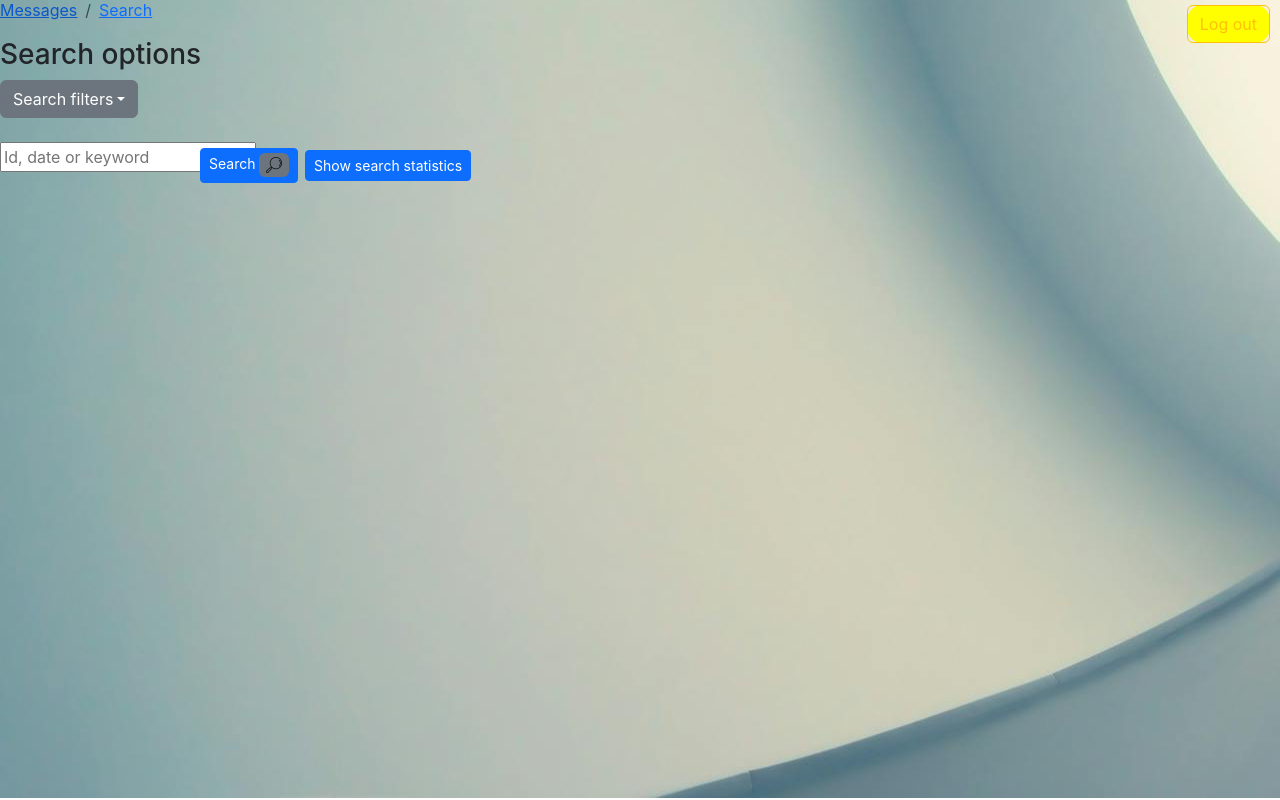
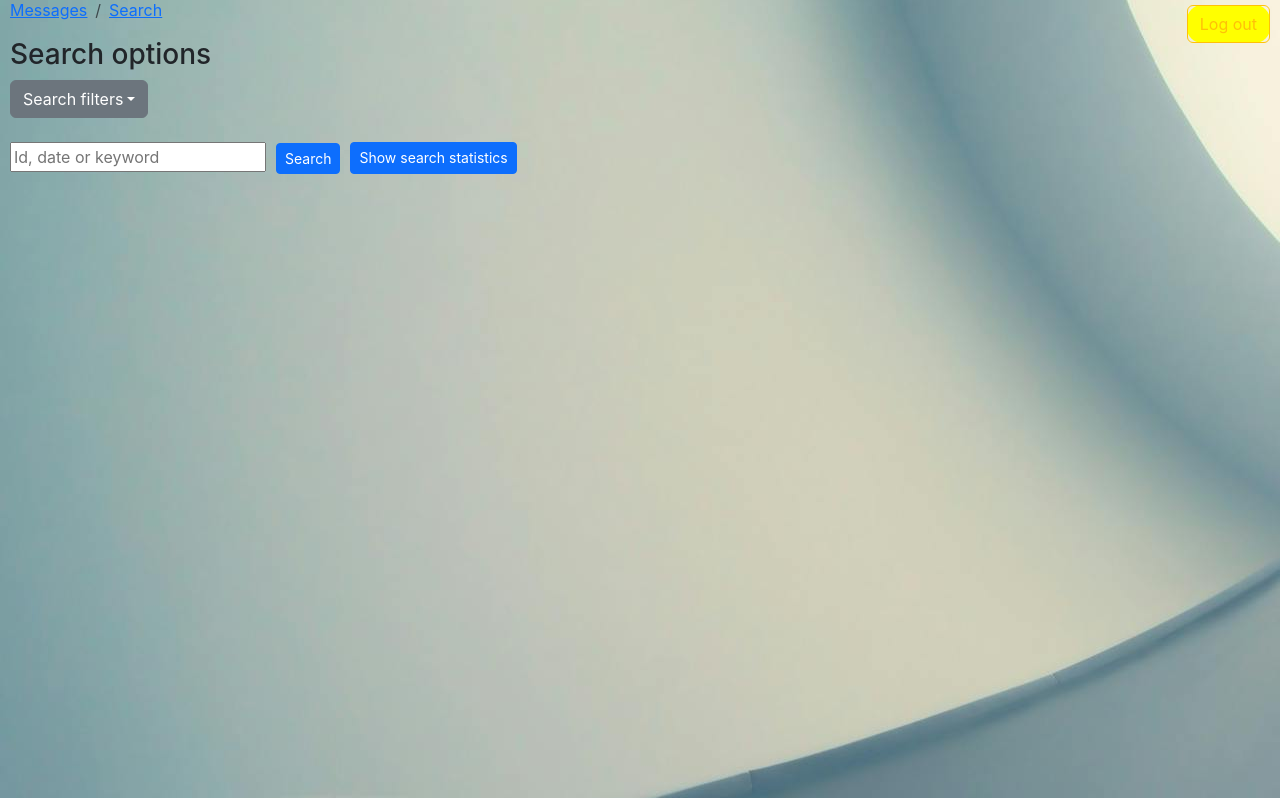
Before and after one commit to hannutt/MsgBoard, a React (Create React App) app in the folder frontend/: page /search in a window 1280 px wide. Built offline with nearby package versions, Linux system fonts and the light colour scheme; sample sign-in values are in the browser's storage.

Commit message:
margin changes to search.js

```diff
--- a/frontend/src/pages/Search.js
+++ b/frontend/src/pages/Search.js
@@ -138,7 +138,7 @@ const Search = () => {
 
     return (
         <div>
-            <nav aria-label="breadcrumb">
+            <nav aria-label="breadcrumb"style={{ marginLeft: 10 + "px" }}>
                 <ol class="breadcrumb">
                     <li class="breadcrumb-item"><a href="#"><Link to="/messages">Messages</Link></a></li>
                     <li class="breadcrumb-item"><a href="#"><Link to="/search">Search</Link></a></li>
@@ -146,27 +146,27 @@ const Search = () => {
                 </ol>
             </nav>
             <Logout />
-            <h3>Search options</h3>
+            <h3 style={{ marginLeft: 10 + "px" }}>Search options</h3>
             {/*state-muuttujien lähetys srcDrop komponentille */}
-            <SrcDrop Byid={Byid} setById={setById} ByDate={ByDate} setByDate={setByDate} ByKeyword={Bykeyword} setByKeyword={setByKeyword} mostLikes={mostLikes} setMostLikes={setMostLikes} />
+            <SrcDrop  Byid={Byid} setById={setById} ByDate={ByDate} setByDate={setByDate} ByKeyword={Bykeyword} setByKeyword={setByKeyword} mostLikes={mostLikes} setMostLikes={setMostLikes} />
             {ByDate && <DatePicker dateFormat={"dd.MM.yyyy"} selected={startDate} onChange={(date) => setStartDate(date)} />}
             {/*onChange={(date) => setStartDate(date)} */}
 
 
             <br></br>
-            <form onSubmit={handleSearch}>
-                <input id="src" type="text" ref={keywordRef} placeholder="Id, date or keyword" />
-                <div className="srcBtn">
-                    <button class="btn btn-primary btn-sm" type="submit">Search <span class="badge text-bg-secondary"><img src={zoom}></img></span></button>
-                </div>
-            </form>
-            <br></br>
-            <div className="statsBtn">
-                <button class="btn btn-primary btn-sm" onClick={statistics}> Show search statistics</button>
-            </div>
-            <label hidden={CBhide} htmlFor="hideId">Hide id</label>
-            <input hidden={CBhide} type="checkbox" id="hideId" onChange={() => setHideId(!hideId)}></input>
-            <div>
+            <div className="flex-search">
+                <form onSubmit={handleSearch}>
+                    <div>
+                        <input id="src" type="text" ref={keywordRef} placeholder="Id, date or keyword" style={{ marginLeft: 10 + "px" }} />
+
+                        <button class="btn btn-primary btn-sm" style={{ marginLeft: 10 + "px" }} type="submit">Search</button>
+                    </div>
+
+                </form>
+
+
+                <button class="btn btn-primary btn-sm" style={{ marginLeft: 10 + "px" }} onClick={statistics}> Show search statistics</button>
+
 
 
             </div>
@@ -271,6 +271,8 @@ const Search = () => {
 
             {results.map(message => (
                 <div>
+                    <h3 className="srcTitle">Search results</h3>
+                    <br></br>
                     <table className="tableMessages" hidden={dataInTable}>
                         <tr>
                             <td>ID</td>
@@ -287,8 +289,15 @@ const Search = () => {
                             <td>{message.unlikes}</td>
                         </tr>
                     </table>
-                    <label htmlFor="inTable">Show data in div</label>
-                    <input id="inTable" type="checkbox" onClick={handleTable}></input>
+                    <br></br>
+
+                    <div class="form-check">
+
+                            <label class="form-check-label" for="inTable">Show data in div</label>
+                            <input class="form-check-input" type="checkbox" value="" id="inTable" onClick={handleTable}></input>
+
+                    </div>
+
                 </div>
             ))}
 
--- a/frontend/src/pages/SearchDropDown.js
+++ b/frontend/src/pages/SearchDropDown.js
@@ -1,6 +1,6 @@
 const SrcDrop=(props)=>{
     return(
-        <div class="dropdown show">
+        <div class="dropdown show" style={{ marginLeft: 10 + "px" }}>
         <a class="btn btn-secondary dropdown-toggle" href="#" role="button" id="dropdownMenuLink" data-bs-toggle="dropdown" aria-haspopup="true" aria-expanded="false">
             Search filters
         </a>
--- a/frontend/src/styleFile.css
+++ b/frontend/src/styleFile.css
@@ -154,7 +154,9 @@
     background-image:url("./icons/crudBtnBg.jpg") ;*/
     gap: 10px;
 }
-
+.flex-search{
+    display: flex;
+}
 
 
 
@@ -176,8 +178,11 @@
 
 }
 .tableMessages>tr,td,table{
-    border: 1px solid black;
+    border: 2px solid black;
 
+}
+.tableMessages,.srcTitle,.srcSelect {
+    margin-left: 10px;
 }
 
 .srcBtn{
@@ -185,6 +190,10 @@
     position: absolute;
     top:148px;
     left:200px;
+}
+
+.src {
+    margin-left: 15px;
 }
 
 .statsBtn {
```
Also changed, not shown: frontend/src/icons/search.png (added), 1 other file (tests, documents, lock files or other folders).
